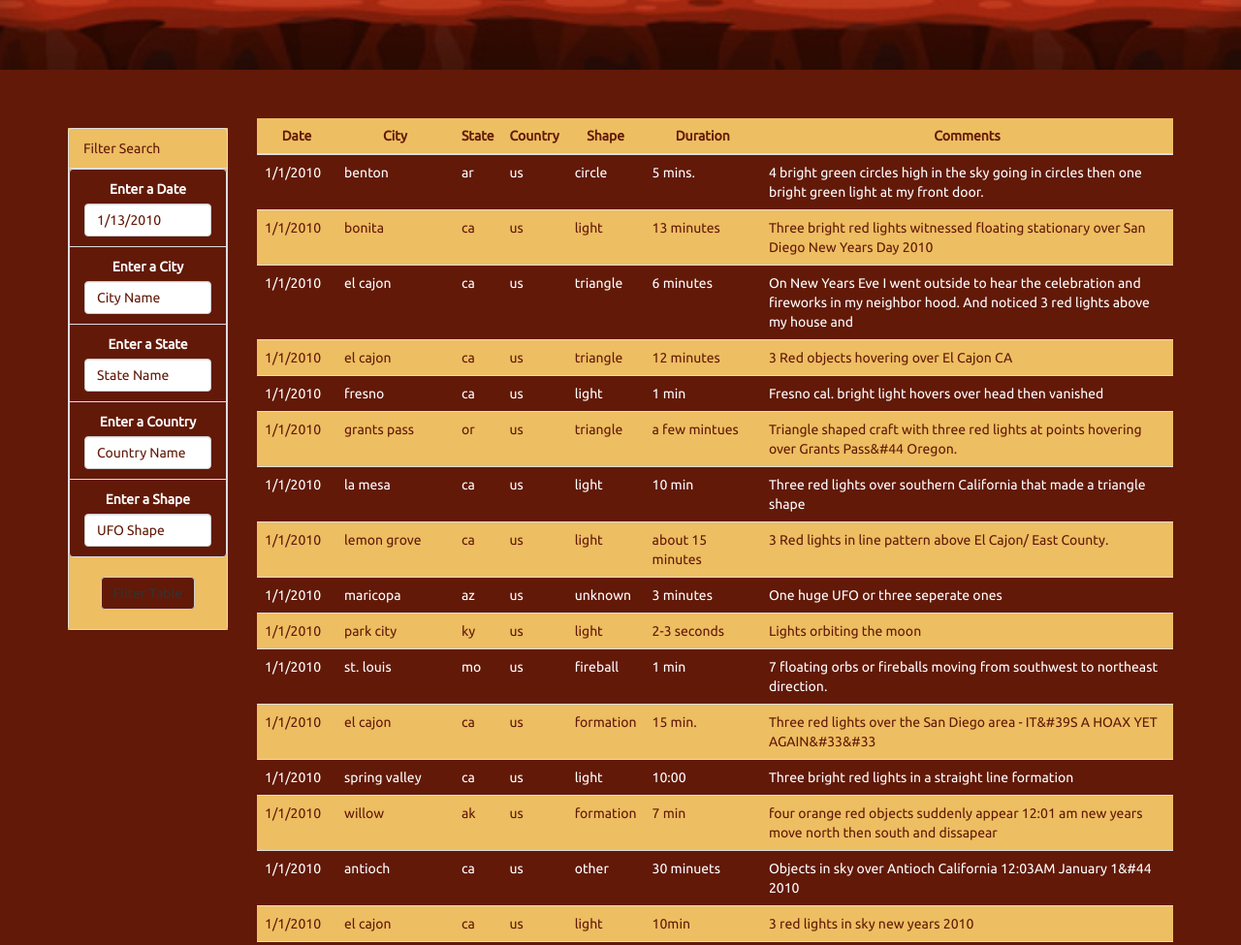
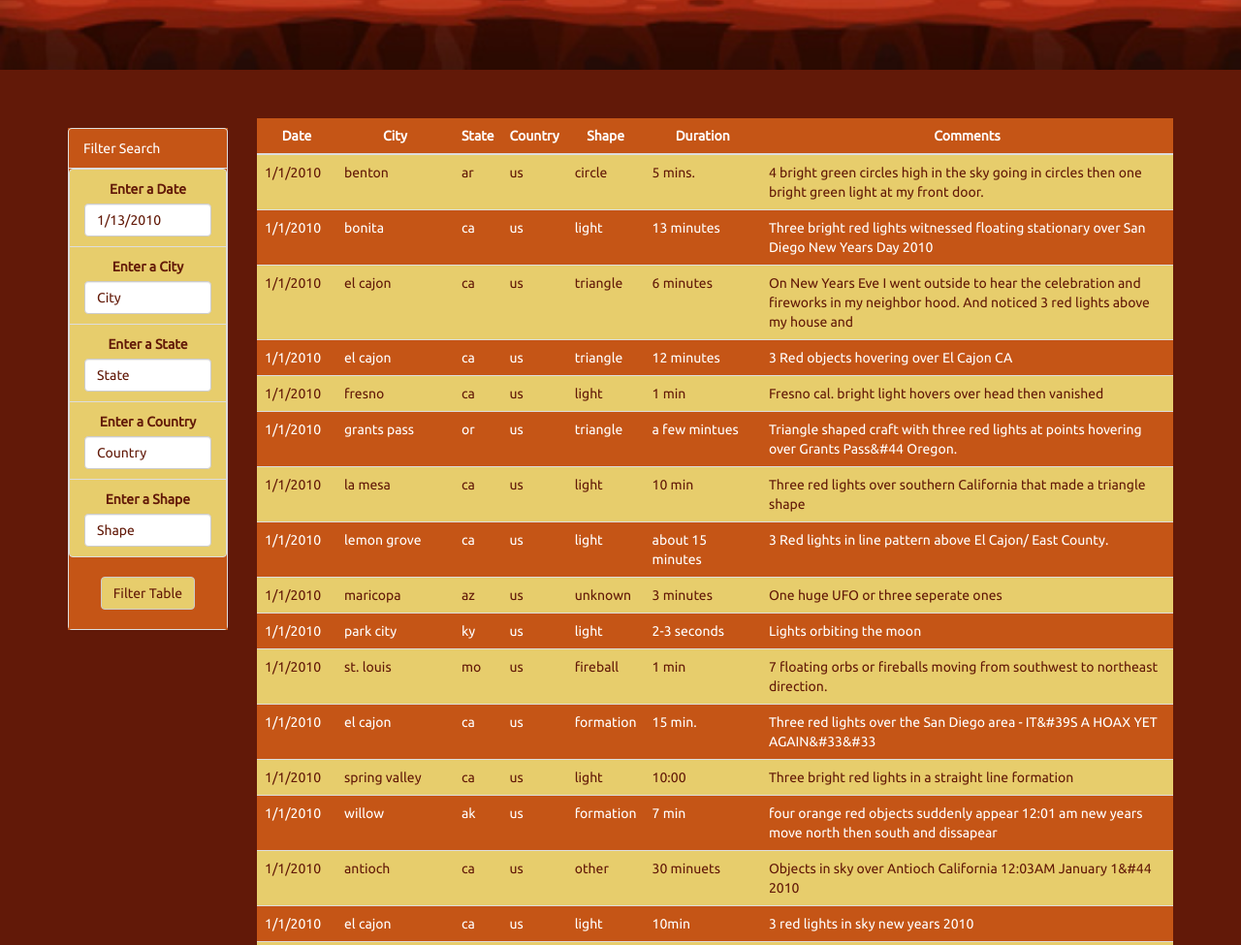
Before and after one commit to patrickhpatin/javascript-challenge, a plain HTML site: page UFO-level-2/index.html in a window 1280 px wide. Shown: the part 540-1515 px from the top of the page at 97% size. Drawn offline with nearby package versions, Linux system fonts and the light colour scheme.

Commit message:
Add files via upload

```diff
--- a/UFO-level-2/index.html
+++ b/UFO-level-2/index.html
@@ -15,8 +15,7 @@
     <nav class="navbar navbar-default">
       <div class="container-fluid">
         <div class="navbar-header">
-          <a class="navbar-brand" href="index.html" style="color: #621908;">LGM Sighting Database
-          </a>
+			<a class="navbar-brand" href="#" style="color: #621908;"><img src="static/images/martian_50w.png" height="100%" alt="Martian Sighting DB" /></a><a class="navbar-brand" href="#" style="color: #621908;">Maritan Sighting Database</a>
         </div>
       </div>
     </nav>
@@ -28,36 +27,36 @@
     <div class="container">
       <div class="row margin-top-50">
         <div class="col-md-2">
-          <aside class="filters" style="background-color: #EDBE62;">
+          <aside class="filters" style="background-color: #C55516;">
             <div class="panel panel-default">
-              <div class="panel-heading" style="background-color: #EDBE62; color: #621908">Filter Search</div>
+              <div class="panel-heading" style="background-color: #C55516; color: white;">Filter Search</div>
               <div class="panel-body">
-                <form align="center" valign="middle" id="ufoFilterForm" style="background-color: #EDBE62; color: #621908">
+                <form align="center" valign="middle" id="ufoFilterForm" style="background-color: #C55516; color: #621908">
                   <div class="form-group">
                     <ul class="list-group" id="filters">
-                      <li class="filter list-group-item" style="background-color: #621908; color: white;">
+                      <li class="filter list-group-item" style="background-color: #E7CD6C; color: #621908;">
                         <label for="datetime">Enter a Date</label>
                         <input class="form-control" id="datetime" type="text" placeholder="1/13/2010">
                       </li>
-                      <li class="filter list-group-item" style="background-color: #621908; color: white;">
+                      <li class="filter list-group-item" style="background-color: #E7CD6C; color: #621908;">
                         <label for="city">Enter a City</label>
-                        <input class="form-control" id="city" type="text" placeholder="City Name">
+                        <input class="form-control" id="city" type="text" placeholder="City">
                       </li>
-                      <li class="filter list-group-item" style="background-color: #621908; color: white;">
+                      <li class="filter list-group-item" style="background-color: #E7CD6C; color: #621908;">
                         <label for="state">Enter a State</label>
-                        <input class="form-control" id="state" type="text" placeholder="State Name">
+                        <input class="form-control" id="state" type="text" placeholder="State">
                       </li>
-                      <li class="filter list-group-item" style="background-color: #621908; color: white;">
+                      <li class="filter list-group-item" style="background-color: #E7CD6C; color: #621908;">
                         <label for="country">Enter a Country</label>
-                        <input class="form-control" id="country" type="text" placeholder="Country Name">
+                        <input class="form-control" id="country" type="text" placeholder="Country">
                       </li>
-                      <li class="filter list-group-item" style="background-color: #621908; color: white;">
+                      <li class="filter list-group-item" style="background-color: #E7CD6C; color: #621908;">
                         <label for="shape">Enter a Shape</label>
-                        <input class="form-control" id="shape" type="text" placeholder="UFO Shape">
+                        <input class="form-control" id="shape" type="text" placeholder="Shape">
                       </li>
                     </ul>
                   </div>
-                  <button id="filter-btn" type="submit" class="btn btn-default" style="background-color: #621908;">Filter Table</button><br>
+                  <button id="filter-btn" type="submit" class="btn btn-default" style="background-color: #E7CD6C; color: #621908;">Filter Table</button><br>
 					&nbsp;
                 </form>
               </div>
@@ -67,7 +66,7 @@
         <div class="col-md-10">
           <div id="table-area" class="">
             <table id="ufo-table" class="table table-striped">
-              <thead style="background-color: #EDBE62; color: #621908; border: 2px; border-color: #EDBE62;">
+              <thead style="background-color: #C55516; color: white; border: 2px;">
                 <tr>
                   <th class="table-head">Date</th>
                   <th class="table-head">City</th>
@@ -78,14 +77,14 @@
                   <th class="table-head">Comments</th>
                 </tr>
               </thead>
-              <tbody st yle="border: 2px; border-color: #EDBE62;"></tbody>
+              <tbody></tbody>
             </table>
           </div>
         </div>
       </div>
     </div>
     <footer class="footer">
-      <span class="bottom" style="color: #621908;">LGM Sighting Database</span>
+      <span class="bottom" style="color: #621908;"><a class="navbar-brand" href="#" style="color: #621908;"><img src="static/images/martian_50w.png" height="100%" alt="Martian Sighting DB" /></a><a class="navbar-brand" href="#" style="color: #621908;">Maritan Sighting Database</a></span>
     </footer>
   </div>
   <script src="https://cdnjs.cloudflare.com/ajax/libs/d3/4.11.0/d3.js"></script>
--- a/UFO-level-2/static/css/style.css
+++ b/UFO-level-2/static/css/style.css
@@ -26,7 +26,7 @@ body {
   bottom: 0;
   left: 0;
   min-height: 100px;
-  background: #EDBE62;
+  background: #E7CD6C;
 }
 
 /* The code styles the text at the bottom of the footer */
@@ -36,13 +36,13 @@ body {
   bottom: 0;
   left: 0;
   padding: 5px;
-  background: #EDBE62;
+  background: #E7CD6C;
 }
 
 .navbar {
   padding: 5px;
   margin: 0;
-  background: #EDBE62;
+  background: #E7CD6C;
 }
 
 /* This CSS styles the ufo icon in the navbar */
@@ -57,7 +57,7 @@ body {
 /* Adding styles to the aside and filter form */
 .ufo-form {
   margin-top: 50px;
-  background-color: #EDBE62;
+  background-color: #E7CD6C;
 }
 
 .filters .panel-body {
@@ -76,24 +76,20 @@ select {
   outline: none;
 }
 
-.table {
-  border: 2px; border-color: #EDBE62;
-}
-
 #table-area th {
   text-align: center;
 }
 
 .table-striped>tbody>tr:nth-child(odd)>td,
 .table-striped>tbody>tr:nth-child(odd)>th {
-  background-color: #621908;
-  color: white;
+  background-color: #E7CD6C;
+  color: #621908;
  }
 
 .table-striped>tbody>tr:nth-child(even)>td,
 .table-striped>tbody>tr:nth-child(even)>th {
-  background-color: #EDBE62;
-  color: #621908;
+  background-color: #C55516;
+  color: white;
  }
 
 #table-area th:first-child,
@@ -185,7 +181,7 @@ select {
     height: 1px;
     margin-top: 20px;
     content: " ";
-    background: #EDBE62;
+    background: #E7CD6C;
   }
 
   #table-area td {
```
Also changed, not shown: UFO-level-2/static/images/martian_50w.png (added).
